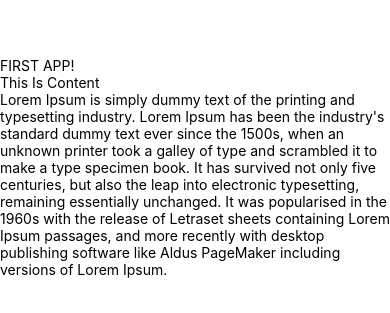
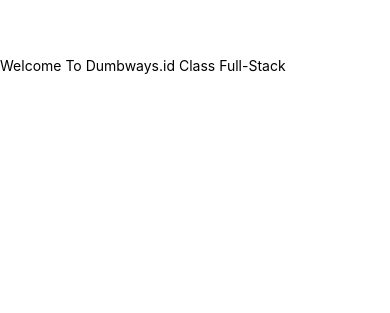
Before and after one commit to Torao-Law/B49_React_Native_Typescript_Roadmap, a React Native app: screen / in a window 390 px wide. Shown: the part 143-456 px from the top of the page. Built offline with nearby package versions, Linux system fonts and the light colour scheme.

Commit message:
react_native: embbed_expression

```diff
--- a/App.tsx
+++ b/App.tsx
@@ -3,15 +3,17 @@
 import { View, Text } from "react-native";
 
 // Import Component
-import Header from "./src/components/header";
-import Content from "./src/components/content";
+// import Header from "./src/components/header";
+// import Content from "./src/components/content";
+import EmbedExpression from "./src/components/embed_expression";
 
 const App = () => {
   return (
     <View style={{ marginTop: 200 }}>
       <StatusBar />
-      <Header />
-      <Content />
+      {/* <Header /> */}
+      {/* <Content /> */}
+      <EmbedExpression />
     </View>
   );
 }
--- /dev/null
+++ b/src/components/embed_expression.tsx
@@ -0,0 +1,19 @@
+import { StatusBar } from "expo-status-bar";
+import React from "react";
+import { View, Text } from "react-native";
+
+export default function EmbedExpression() {
+  function getMajor(): string {
+    return "Full-Stack";
+  }
+  const companyName: string = "Dumbways.id";
+
+  return (
+    <View>
+      <StatusBar />
+      <Text>
+        Welcome To {companyName} Class {getMajor()}
+      </Text>
+    </View>
+  );
+}
```
